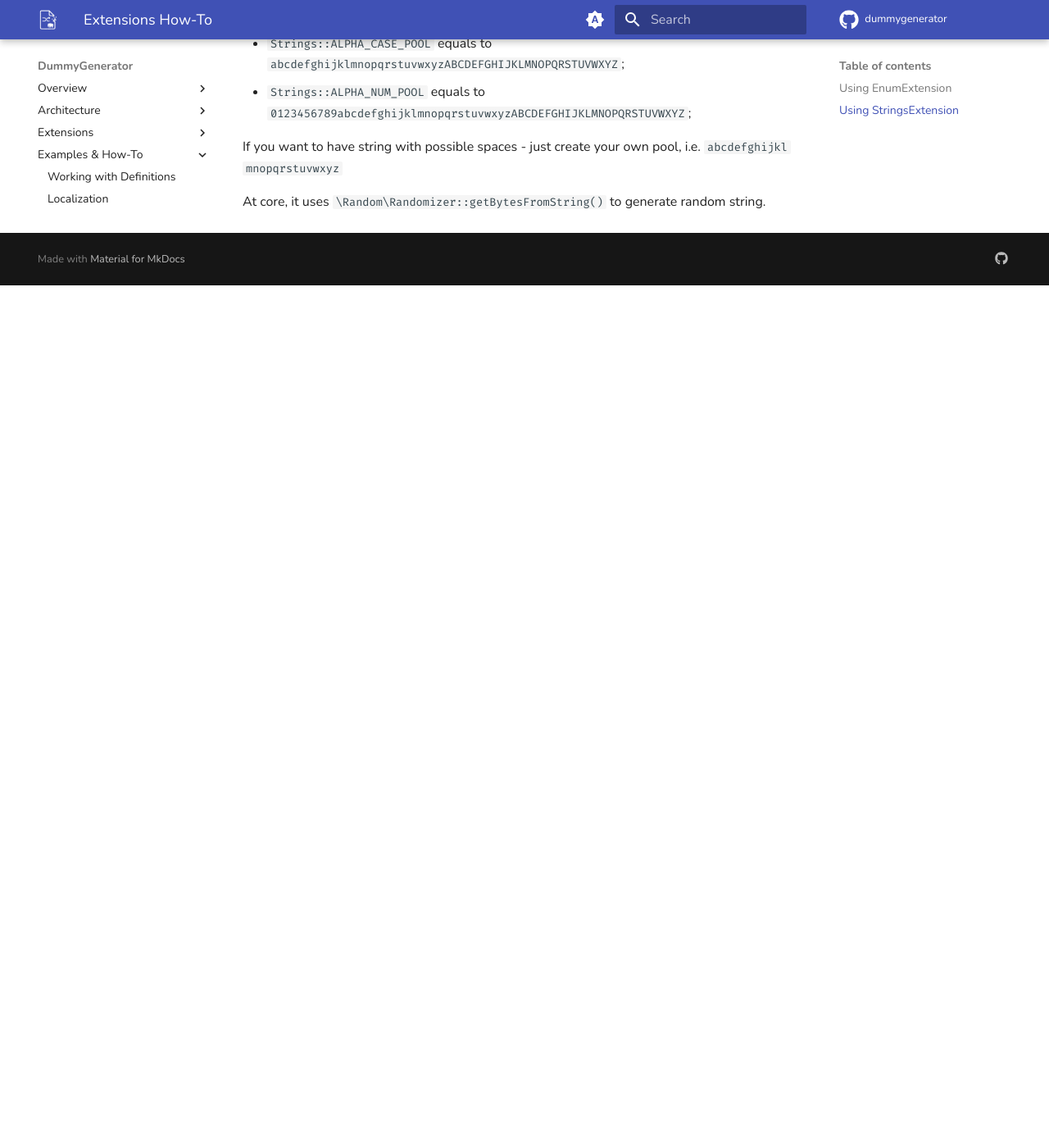
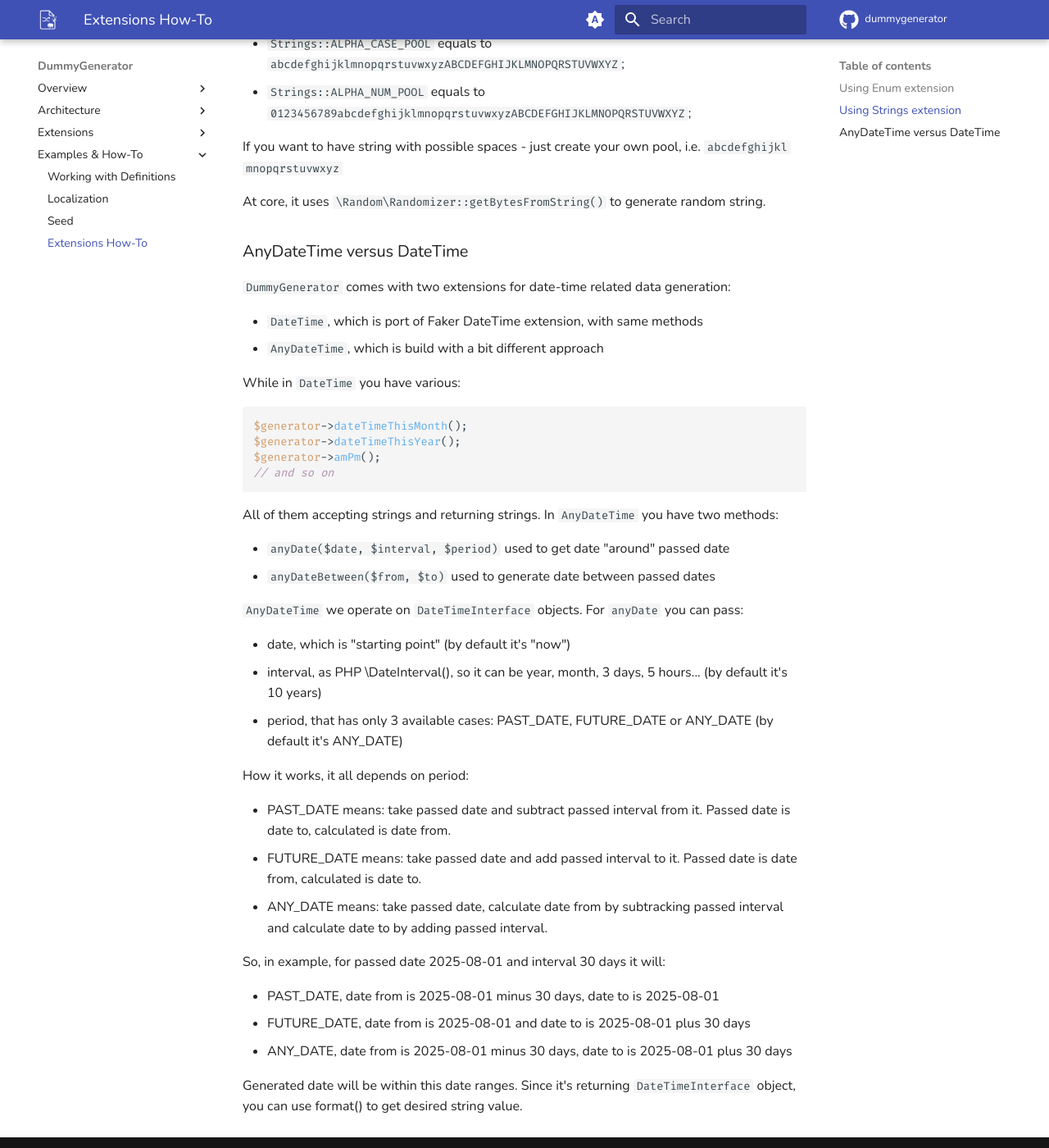
Before and after one commit to johnykvsky/dummydocs, an MkDocs documentation site: the page built from docs/examples/extensions.md, in a window 1280 px wide and 1400 px high, scrolled down 1295 px. Shown: the whole window at 82% size. Built offline with MkDocs 1.6.1 and Material for MkDocs 9.7.7, drawn with Linux system fonts in a browser that asks for light colours; nearby versions of some CDN libraries; comment, search, counter and statistics services are not loaded; before the commit the page ends 1643 px from its top, so only the background shows below that; some of the changed text lies outside the part shown.

Commit message:
Added AnyDateTime extension

````diff
--- a/docs/examples/extensions.md
+++ b/docs/examples/extensions.md
@@ -1,7 +1,7 @@
 # Extensions How-To
 
 
-### Using EnumExtension
+### Using Enum extension
 
 Enum extension allows you to get random element or value from selected Enum object. It has two methods:
 
@@ -32,7 +32,7 @@
 $generator->enumValue(SuitBackedIntEnum::class); // it will get random value, i.e. "Spades"
 ```
 
-### Using StringsExtension
+### Using Strings extension
 
 With `LoremExtension` you can generate `words()` or `text()`. You can generate single word too - with `word()`, it will give you random words from Lorem Ipsum sample.
 
@@ -57,3 +57,46 @@
 If you want to have string with possible spaces - just create your own pool, i.e. `abcdefghijkl mnopqrstuvwxyz`
 
 At core, it uses `\Random\Randomizer::getBytesFromString()` to generate random string.
+
+
+### AnyDateTime versus DateTime
+
+`DummyGenerator` comes with two extensions for date-time related data generation:
+
+* `DateTime`, which is port of Faker DateTime extension, with same methods
+* `AnyDateTime`, which is build with a bit different approach
+
+While in `DateTime` you have various:
+
+```php
+$generator->dateTimeThisMonth();
+$generator->dateTimeThisYear();
+$generator->amPm();
+// and so on
+```
+
+All of them accepting strings and returning strings. In `AnyDateTime` you have two methods:
+
+* `anyDate($date, $interval, $period)` used to get date "around" passed date
+* `anyDateBetween($from, $to)` used to generate date between passed dates
+
+
+`AnyDateTime` we operate on `DateTimeInterface` objects. For `anyDate` you can pass:
+
+* date, which is "starting point" (by default it's "now")
+* interval, as PHP \DateInterval(), so it can be year, month, 3 days, 5 hours... (by default it's 10 years)
+* period, that has only 3 available cases: PAST_DATE, FUTURE_DATE or ANY_DATE (by default it's ANY_DATE)
+
+How it works, it all depends on period:
+
+* PAST_DATE means: take passed date and subtract passed interval from it. Passed date is date to, calculated is date from.
+* FUTURE_DATE means: take passed date and add passed interval to it. Passed date is date from, calculated is date to.
+* ANY_DATE means: take passed date, calculate date from by subtracking passed interval and calculate date to by adding passed interval.
+
+So, in example, for passed date 2025-08-01 and interval 30 days it will:
+
+* PAST_DATE, date from is 2025-08-01 minus 30 days, date to is 2025-08-01
+* FUTURE_DATE, date from is 2025-08-01 and date to is 2025-08-01 plus 30 days
+* ANY_DATE, date from is 2025-08-01 minus 30 days, date to is 2025-08-01 plus 30 days
+
+Generated date will be within this date ranges. Since it's returning `DateTimeInterface` object, you can use format() to get desired string value.
--- a/mkdocs.yml
+++ b/mkdocs.yml
@@ -61,6 +61,7 @@
       - architecture/clock.md
   - 'Extensions':
       - extensions/address.md
+      - extensions/anydatetime.md
       - extensions/barcode.md
       - extensions/biased.md
       - extensions/blood.md
````
Also changed, not shown: docs/architecture/container.md (+2 -2 lines), docs/examples/definitions.md (+13 -0 lines), docs/extensions/anydatetime.md (added, +5 -0 lines), docs/index.md (+1 -0 lines).
